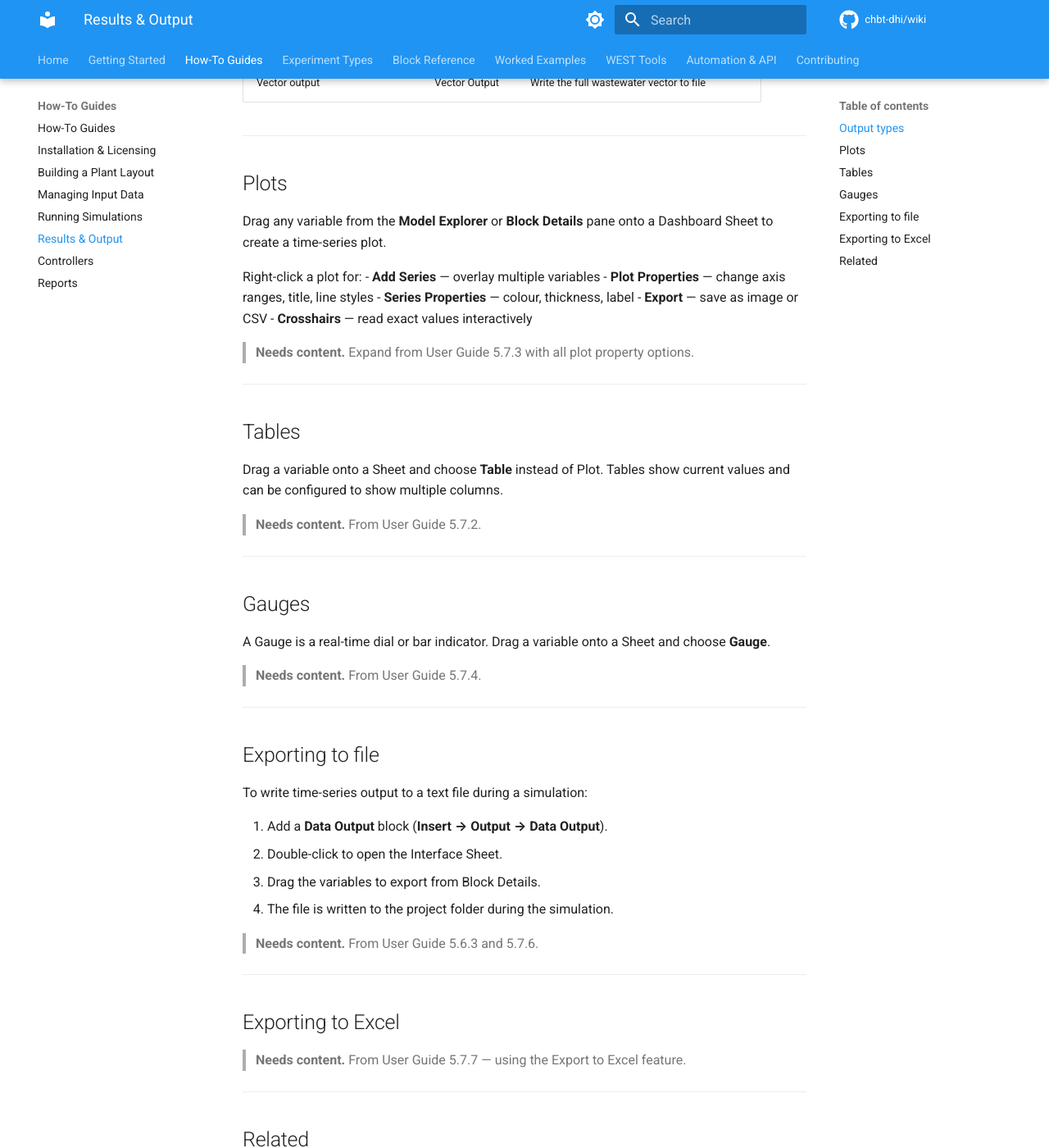
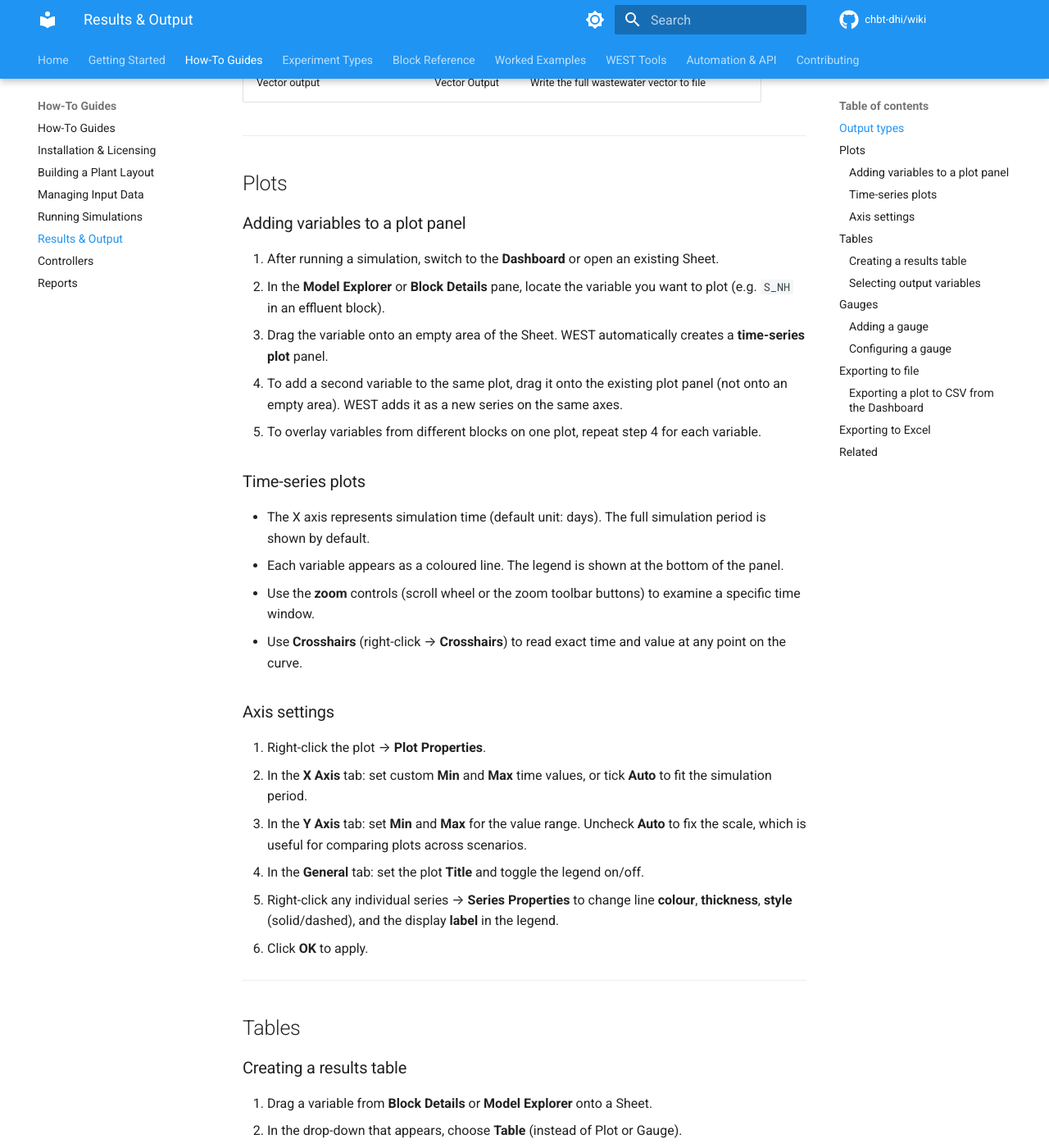
Before and after one commit to CHBT-DHI/Wiki, an MkDocs documentation site: the page built from docs/how-to/results-and-output.md, in a window 1280 px wide and 1400 px high, scrolled down 552 px. Shown: the whole window at 82% size. Built offline with MkDocs 1.6.1 and Material for MkDocs 9.7.7, drawn with Linux system fonts in a browser that asks for light colours; comment, search, counter and statistics services are not loaded; some of the changed text lies outside the part shown.

Commit message:
docs: populate how-to, advanced-topics, and FAQ stubs

```diff
--- a/docs/how-to/results-and-output.md
+++ b/docs/how-to/results-and-output.md
@@ -27,32 +27,69 @@
 
 ## Plots
 
-Drag any variable from the **Model Explorer** or **Block Details** pane onto a Dashboard Sheet to create a time-series plot.
+### Adding variables to a plot panel
 
-Right-click a plot for:
-- **Add Series** — overlay multiple variables
-- **Plot Properties** — change axis ranges, title, line styles
-- **Series Properties** — colour, thickness, label
-- **Export** — save as image or CSV
-- **Crosshairs** — read exact values interactively
+1. After running a simulation, switch to the **Dashboard** or open an existing Sheet.
+2. In the **Model Explorer** or **Block Details** pane, locate the variable you want to plot (e.g. `S_NH` in an effluent block).
+3. Drag the variable onto an empty area of the Sheet. WEST automatically creates a **time-series plot** panel.
+4. To add a second variable to the same plot, drag it onto the existing plot panel (not onto an empty area). WEST adds it as a new series on the same axes.
+5. To overlay variables from different blocks on one plot, repeat step 4 for each variable.
 
-> **Needs content.** Expand from User Guide 5.7.3 with all plot property options.
+### Time-series plots
+
+- The X axis represents simulation time (default unit: days). The full simulation period is shown by default.
+- Each variable appears as a coloured line. The legend is shown at the bottom of the panel.
+- Use the **zoom** controls (scroll wheel or the zoom toolbar buttons) to examine a specific time window.
+- Use **Crosshairs** (right-click → **Crosshairs**) to read exact time and value at any point on the curve.
+
+### Axis settings
+
+1. Right-click the plot → **Plot Properties**.
+2. In the **X Axis** tab: set custom **Min** and **Max** time values, or tick **Auto** to fit the simulation period.
+3. In the **Y Axis** tab: set **Min** and **Max** for the value range. Uncheck **Auto** to fix the scale, which is useful for comparing plots across scenarios.
+4. In the **General** tab: set the plot **Title** and toggle the legend on/off.
+5. Right-click any individual series → **Series Properties** to change line **colour**, **thickness**, **style** (solid/dashed), and the display **label** in the legend.
+6. Click **OK** to apply.
 
 ---
 
 ## Tables
 
-Drag a variable onto a Sheet and choose **Table** instead of Plot. Tables show current values and can be configured to show multiple columns.
+### Creating a results table
 
-> **Needs content.** From User Guide 5.7.2.
+1. Drag a variable from **Block Details** or **Model Explorer** onto a Sheet.
+2. In the drop-down that appears, choose **Table** (instead of Plot or Gauge).
+3. WEST creates a table panel showing the variable's current simulated value, updated as the simulation runs.
+
+### Selecting output variables
+
+- To add more variables to the same table, drag additional variables onto the existing table panel.
+- Each new variable appears as an additional row (or column, depending on the table orientation setting).
+- Right-click the table → **Table Properties** to:
+  - Switch between **row** and **column** orientation.
+  - Set the number of decimal places displayed.
+  - Choose whether to show the variable name, block name, or a custom label.
+- Tables are useful for comparing final steady-state values or current dynamic values at a glance during a running simulation.
 
 ---
 
 ## Gauges
 
-A Gauge is a real-time dial or bar indicator. Drag a variable onto a Sheet and choose **Gauge**.
+A Gauge is a real-time dial or bar indicator updated continuously as the simulation runs, useful for monitoring key process variables against operating limits.
 
-> **Needs content.** From User Guide 5.7.4.
+### Adding a gauge
+
+1. Drag a variable from **Block Details** onto a Sheet.
+2. In the drop-down, choose **Gauge**.
+3. WEST inserts a dial-type gauge panel.
+
+### Configuring a gauge
+
+1. Right-click the gauge → **Gauge Properties**.
+2. Set **Min** and **Max** scale values to bracket the expected operating range (e.g. 0–10 mg/L for DO).
+3. Optionally define **warning** (yellow) and **alarm** (red) threshold bands to give instant visual feedback when a variable goes out of range.
+4. Set the **Label** to a descriptive name (e.g. "Effluent NH₄").
+5. Gauges update in real time during dynamic simulations, making them ideal for Dashboard Sheets used as operator-style displays.
 
 ---
 
@@ -62,16 +99,34 @@
 
 1. Add a **Data Output** block (**Insert → Output → Data Output**).
 2. Double-click to open the Interface Sheet.
-3. Drag the variables to export from Block Details.
-4. The file is written to the project folder during the simulation.
+3. Drag the variables to export from Block Details into the Interface Sheet's variable list.
+4. In the block's **Parameters** tab, set the **output filename** (relative path within the project folder, e.g. `results\effluent_NH4.txt`) and the **output interval** (e.g. 0.0417 d = 1 hour).
+5. Run the simulation. WEST writes a tab-delimited text file to the specified path, with one column per variable and one row per output timestep.
+6. The file can be opened directly in Excel or imported into any data analysis tool.
 
-> **Needs content.** From User Guide 5.6.3 and 5.7.6.
+### Exporting a plot to CSV from the Dashboard
+
+1. Right-click a plot panel → **Export**.
+2. Choose **CSV** to save the plotted time-series data as a comma-delimited file, or **Image** (PNG/BMP) to save the chart graphic.
+3. Select a save location and click **Save**.
 
 ---
 
 ## Exporting to Excel
 
-> **Needs content.** From User Guide 5.7.7 — using the Export to Excel feature.
+WEST provides a dedicated **Export to Excel** function that sends results from the Results tab directly into a formatted Excel workbook.
+
+1. After a simulation completes, open the **Results** tab (bottom of the WEST window).
+2. In the Results tab, select the variables you want to export by ticking their checkboxes in the variable list, or use **Select All** to include everything.
+3. Click the **Export** button (or go to **File → Export → Export to Excel**).
+4. In the Export dialogue:
+   - Choose **Excel (*.xlsx)** as the format.
+   - Set the **time range** (start and end) and the **export interval** (e.g. hourly, daily).
+   - Choose whether to export each variable as a separate worksheet or all on one sheet.
+5. Click **Export** and choose a save location.
+6. Excel opens automatically (if installed) with each selected variable's time-series in a separate column, labelled with the block name and variable name.
+
+> **Tip:** For large simulations, reduce the export interval (e.g. export daily averages rather than every solver step) to keep the Excel file to a manageable size.
 
 ---
 
```
